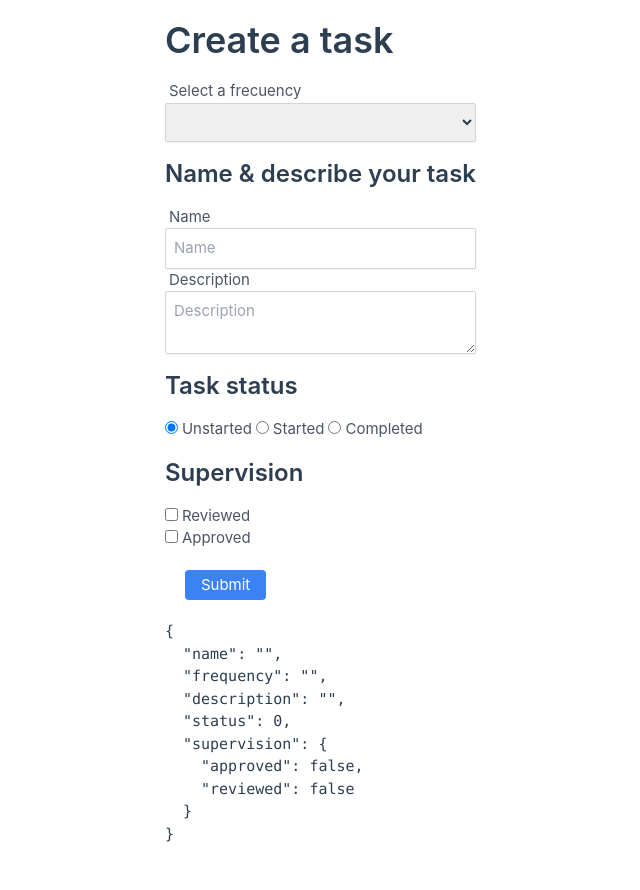
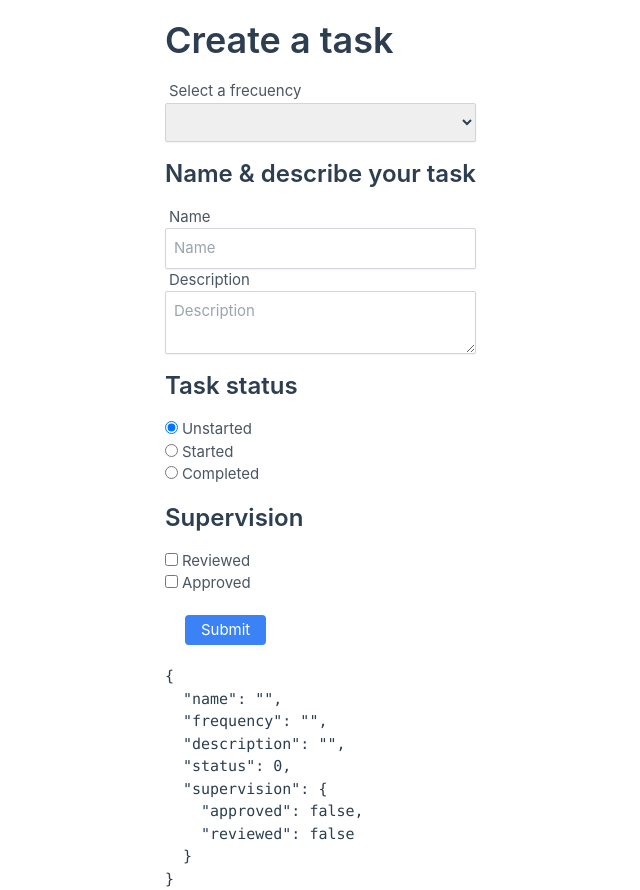
Before and after one commit to oxavibes/vue-3-forms-best-practices-with-ts, a Vue app: page / in a window 1280 px wide. Shown: the whole page, without its empty margins (164-804 px from the left). Before the commit the page ends 845 px from the top, so only its background shows below. Built offline with nearby package versions, Linux system fonts and the light colour scheme.

Commit message:
feat: add form radio group

```diff
--- a/src/components/TasksForm.vue
+++ b/src/components/TasksForm.vue
@@ -42,6 +42,7 @@ const statusOpts = [
     <h3>Task status</h3>
     <div>
       <AppRadioGroup
+        vertical
         name="status"
         :options="statusOpts"
         v-model:status="form.status"
--- a/src/components/form/AppRadioGroup.vue
+++ b/src/components/form/AppRadioGroup.vue
@@ -3,20 +3,32 @@ import AppRadio from "@/components/form/AppRadio.vue";
 
 defineProps<{
   name: string;
+  vertical: boolean;
   status: string | number;
   options: { label: string; value: number }[];
 }>();
 </script>
 <template>
-  <AppRadio
+  <component
     v-for="option in options"
-    :name="name"
-    :status="status"
     :key="option.value"
-    :label="option.label"
-    :value="option.value"
-    @update:status="$emit('update:status', $event)"
-  />
+    :is="vertical ? 'div' : 'span'"
+    :class="{
+      horizontal: !vertical,
+    }"
+  >
+    <AppRadio
+      :name="name"
+      :status="status"
+      :label="option.label"
+      :value="option.value"
+      @update:status="$emit('update:status', $event)"
+    />
+  </component>
 </template>
 
-<style scoped></style>
+<style scoped>
+.horizontal {
+  margin-right: 5px;
+}
+</style>
```
